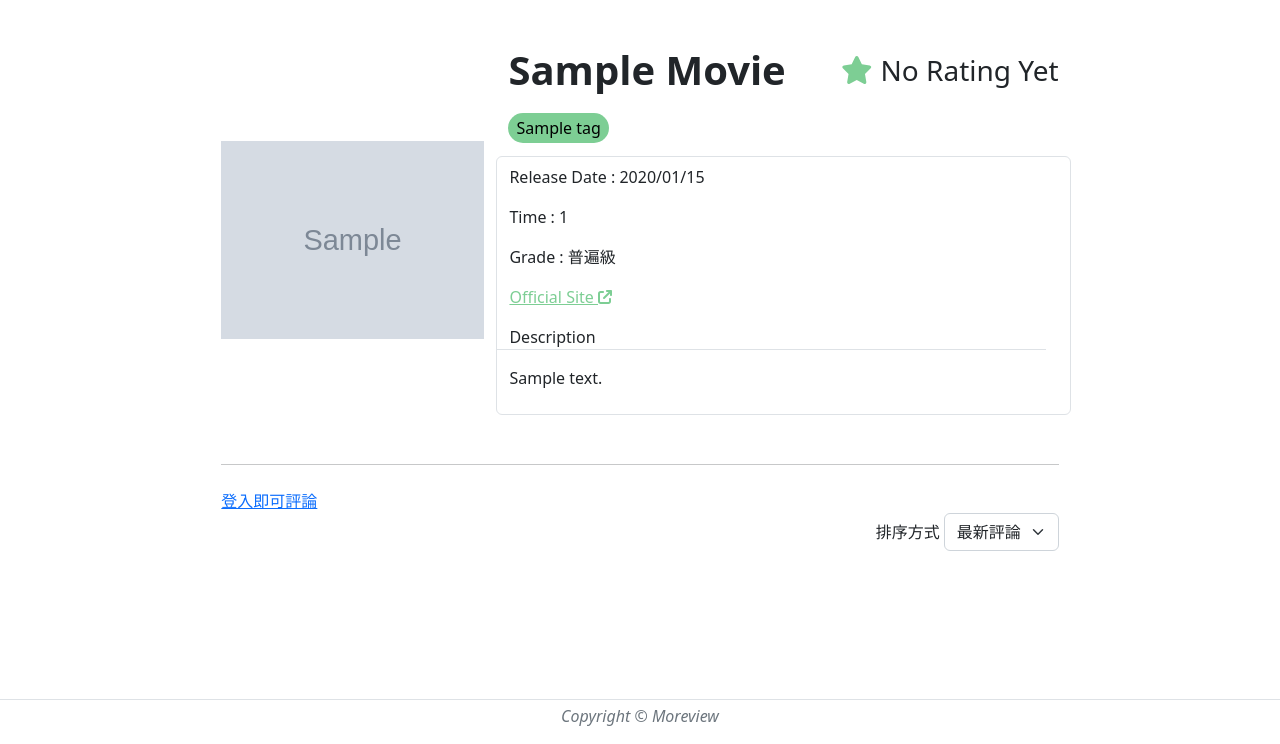
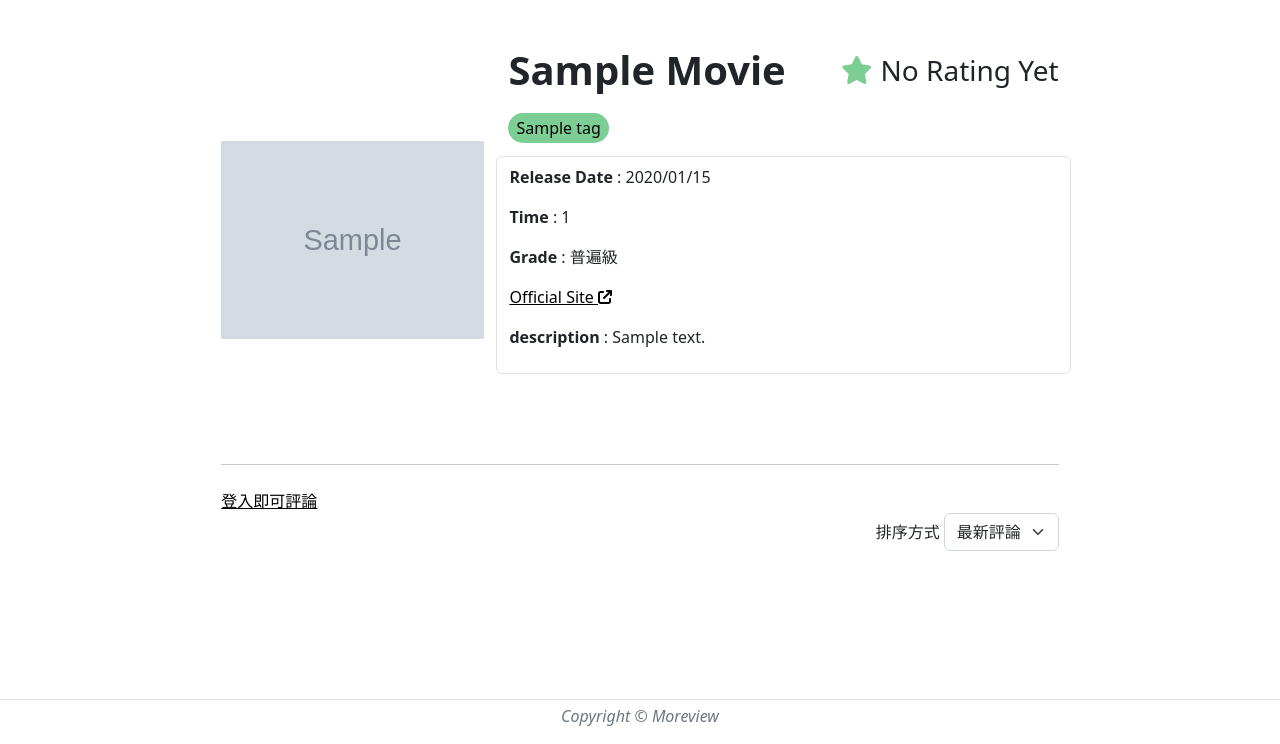
Before and after one commit to hao0608/moreview, a Django app: page /movies/1 in a window 1280 px wide. Shown: the part 56-800 px from the top of the page. Run offline with Django 4.2, Linux system fonts and the light colour scheme; tables that the repository leaves empty hold one stand-in row (values such as "Sample post"); grey boxes marked "Sample" are stand-in pictures; some libraries are stand-ins or nearby versions.

Commit message:
modified movie detail frontend (link hover)

```diff
--- a/movie/templates/movie_detail.html
+++ b/movie/templates/movie_detail.html
@@ -32,6 +32,8 @@
 	/* for styling purpose only */
 	label[for=heart] {  font-size: 3em;
 	}
+	a {color: #000;}
+	a:hover {color: #7DCE94;}
     </style>
 
     <div class="align-self-center px-2 col-12 col-lg-8">
@@ -55,23 +57,22 @@
 		</div>
 		 <p><span class="rounded-pill text-bg-custom-primary px-2 py-1">{{ movie.tag_id.name }}</span></p>
 		<div class="row border rounded py-2">
-                <p class="text-capitalize">{% trans 'release date' %} : {{ movie.date_released|date:'Y/m/d' }}</p>
-                <p class="text-capitalize">{% trans 'time' %} : {{ movie.time }}</p>
-                <p class="text-capitalize">{% trans 'grade' %} : {{ movie.grade }}</p>
+                <p class="text-capitalize"><strong>{% trans 'release date' %}</strong> : {{ movie.date_released|date:'Y/m/d' }}</p>
+                <p class="text-capitalize"><strong>{% trans 'time' %}</strong> : {{ movie.time }}</p>
+                <p class="text-capitalize"><strong>{% trans 'grade' %}</strong> : {{ movie.grade }}</p>
                 <p>
-                    <a href='{{ movie.official_site }}' class="text-custom-primary text-capitalize">
+                    <a href='{{ movie.official_site }}' class="text-capitalize">
                         {% trans 'official site' %}
                         <i class="fa fa-external-link"></i>
                     </a>
                 </p>
 		<div class="row">
-			<p class="text-capitalize border-bottom">{% trans 'description' %}</p>
         		<div class="span4 collapse-group">
 				{% if movie.content|length > 80 %}
-				<p>{{movie.content | slice:80}}<span id="dots"> ... </span><span id="readmore">{{movie.content| slice:"80:"}}</span>
+				<p><strong>{% trans 'description' %}</strong> : {{movie.content | slice:80}}<span id="dots"> ... </span><span id="readmore">{{movie.content| slice:"80:"}}</span>
 			<a type="button" class="text-capitalize text-custom-primary" onclick="Readmore()" id="readbtn">Read More</a></p>
         			{% else %}
-				<p>{{movie.content}}</p>
+				<p><strong>{% trans 'description' %}</strong> : {{movie.content}}</p>
 				{% endif %}
 			</div>
       		</div>
```
